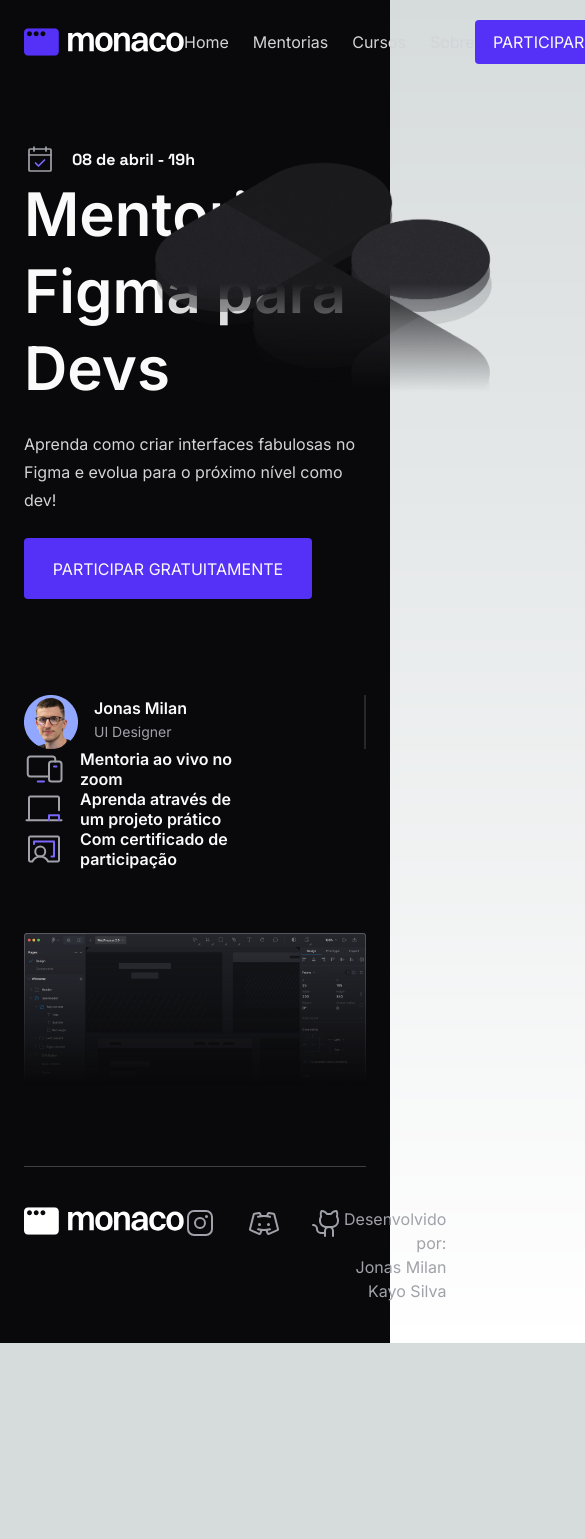
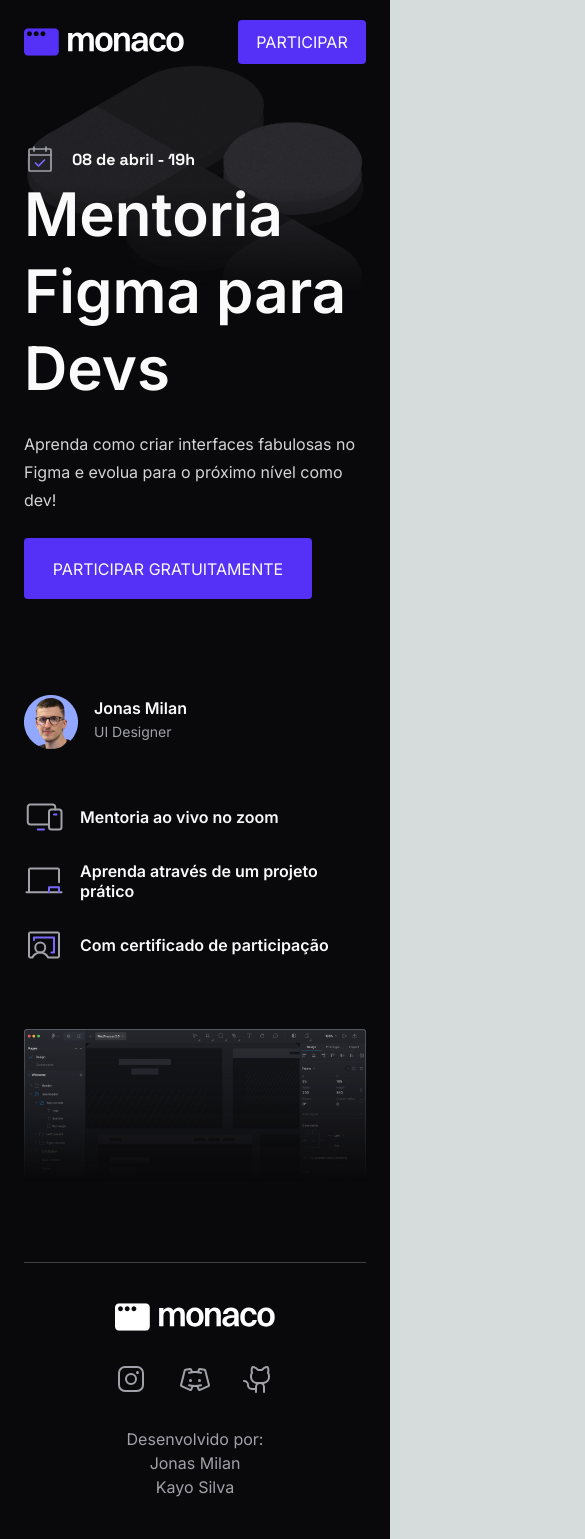
Before and after one commit to okayosilva/landing-page-figma-for-devs, a Next.js app: page / in a window 390 px wide. Shown: the whole page, 585 px wide, since content can reach past the window. Before the commit the page ends 1343 px from the top, so only its background shows below. Built offline with nearby package versions, Linux system fonts and the light colour scheme.

Commit message:
:sparkles: responsive

```diff
--- a/src/app/components/card.tsx
+++ b/src/app/components/card.tsx
@@ -25,7 +25,7 @@ type TitleProps = ComponentProps<'span'>
 export function Title({ ...rest }: TitleProps) {
   return (
     <span
-      className="line-clamp-2 flex max-w-44 font-semibold leading-5 text-gray-01"
+      className="line-clamp-2 flex font-semibold leading-5 text-gray-01 sm:max-w-44"
       {...rest}
     />
   )
--- a/src/app/components/footer.tsx
+++ b/src/app/components/footer.tsx
@@ -5,16 +5,22 @@ import logoMonaco from '@/app/assets/monaco-white.svg'
 
 export function Footer() {
   return (
-    <footer className="flex justify-between border-t border-gray-08 py-10">
+    <footer className="flex flex-col items-center gap-8 border-t border-gray-08 py-10 text-center md:flex-row md:justify-between">
       <Image className="h-7 w-40" src={logoMonaco} alt="Monaco" />
 
       <div className="flex gap-8">
-        <InstagramLogo size={32} color="#A1A1AA" />
-        <DiscordLogo size={32} color="#A1A1AA" />
-        <GithubLogo size={32} color="#A1A1AA" />
+        <a href="">
+          <InstagramLogo size={32} color="#A1A1AA" />
+        </a>
+        <a href="">
+          <DiscordLogo size={32} color="#A1A1AA" />
+        </a>
+        <a href="">
+          <GithubLogo size={32} color="#A1A1AA" />
+        </a>
       </div>
 
-      <div className="flex flex-col text-right text-gray-05">
+      <div className="flex flex-col text-gray-05 md:text-right">
         <span>Desenvolvido por:</span>
         <span>Jonas Milan </span>
         <span>Kayo Silva</span>
--- a/src/app/components/header.tsx
+++ b/src/app/components/header.tsx
@@ -1,7 +1,6 @@
 import Image from 'next/image'
 import logoMonaco from '@/app/assets/monaco-white-purple.svg'
 import { Button } from './button'
-import DropdownMenuDemo from './dropdown-menu'
 
 export function Header() {
   const hoverNav = 'hover:text-indigo-06 transition-colors duration-150 z-10'
@@ -9,7 +8,7 @@ export function Header() {
     <header className="mx-auto flex h-11 max-w-size-Ui items-center justify-between ">
       <Image className="h-7 w-40" src={logoMonaco} alt="Monaco" />
 
-      <nav className="z-10">
+      <nav className="z-10 hidden md:flex">
         <ul className="flex gap-6 leading-4 text-gray-04 ">
           <li>
             <a className={hoverNav} href="/">
--- a/src/app/page.tsx
+++ b/src/app/page.tsx
@@ -21,9 +21,9 @@ export default function Home() {
   return (
     <>
       <Header />
-      <main className=" mx-auto max-w-size-Ui">
+      <main className="mx-auto max-w-size-Ui">
         <section className="relative flex ">
-          <div className="mt-20">
+          <div className="z-10 mt-20">
             <div className="flex items-center gap-4">
               <Image src={calendarCheck} alt="calendário" />
               <span
@@ -33,7 +33,7 @@ export default function Home() {
               </span>
             </div>
             <div className="space-y-6">
-              <h1 className="max-w-[500px] flex-1 text-6xl font-semibold leading-[76.8px] text-gray-01 ">
+              <h1 className="max-w-[500px] flex-1 text-6xl font-semibold leading-[76.8px] text-gray-01">
                 Mentoria Figma para Devs
               </h1>
               <p className="text-5 max-w-[500px] flex-1 leading-7 text-gray-04">
@@ -43,13 +43,14 @@ export default function Home() {
               <Button variant="section">PARTICIPAR GRATUITAMENTE</Button>
             </div>
           </div>
+
           <Image
-            className="absolute -right-32 -top-10 max-h-[616px] min-h-full w-full max-w-[804px] overflow-hidden object-contain"
+            className="absolute max-h-[616px] w-full max-w-[804px] overflow-hidden  object-contain md:-right-[5%] md:-top-[12%] "
             src={figmaLogo}
             alt="Figma"
           />
         </section>
-        <aside className="mt-24 flex flex-wrap justify-between ">
+        <aside className="mt-24 flex flex-col flex-wrap justify-between gap-6 sm:flex-row ">
           <Card.Root>
             <Image src={userImage} alt="" />
             <div className="">
```
